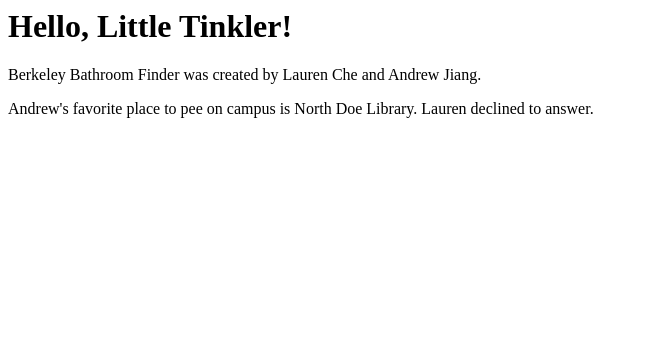
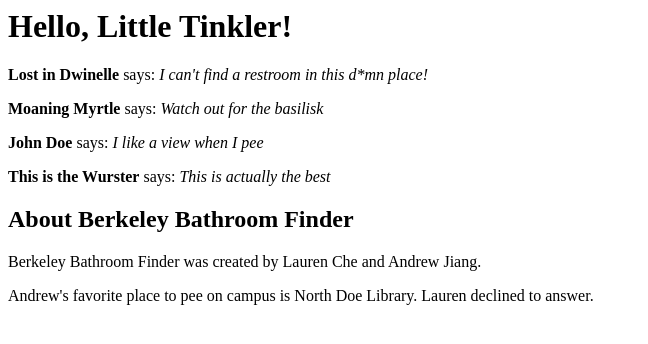
Before and after one commit to calb3ars/berkeley_bathroom, a Flask app: page / in a window 1280 px wide. Shown: the top 344 px of the page, without its empty margins (0-648 px from the left). Run offline with Flask 2, Linux system fonts and the light colour scheme.

Commit message:
Added and modified templates for reviews

```diff
--- a/app/templates/index.html
+++ b/app/templates/index.html
@@ -1,9 +1,21 @@
 <html>
 	<head>
+		{% if title %}
 			<title>{{ title }} - Berkeley Bathroom Finder</title>
+			<title>Welcome to Berkeley Bathroom Finder</title>
+		{% endif %}
 	</head>
 	<body>
 		<h1>Hello, {{ user.nickname }}!</h1>
+		{% for review in reviews %}
+			<div>
+				<p>
+					<b>{{ review.user.nickname }}</b> says: <em>{{ review.review }}</em>
+				</p>
+			</div>
+		{% endfor %}
+
+		<h2>About Berkeley Bathroom Finder</h2>
 			<p>
 				Berkeley Bathroom Finder was created by Lauren Che and Andrew Jiang.
 			</p>
--- a/app/views.py
+++ b/app/views.py
@@ -5,10 +5,28 @@ from app import app
 @app.route('/index') #map /index file
 def index():
 	user = {'nickname': 'Little Tinkler'} #fake user
-	return render_template('index.html',
-				title='Welcome',
-				user=user)
-
+	reviews = [
+		{
+			'user': {'nickname': 'Lost in Dwinelle'},
+			'review': 'I can\'t find a restroom in this d*mn place!'
+		},
+		{
+			'user': {'nickname': 'Moaning Myrtle'},
+			'review': 'Watch out for the basilisk'
+		},
+		{
+			'user': {'nickname': 'John Doe'},
+			'review': 'I like a view when I pee'
+		},
+		{
+			'user': {'nickname': 'This is the Wurster'},
+			'review': 'This is actually the best'
+		}
+	]
+	return render_template("index.html",
+				title='Let\'s Pee!',
+				user=user,
+				reviews=reviews)
 
 #you can change the URL based on variables
 #@app.route('/user/<username>')
```
Also changed, not shown: 1 other file. Lines whose indentation alone changed are shown as unchanged.
